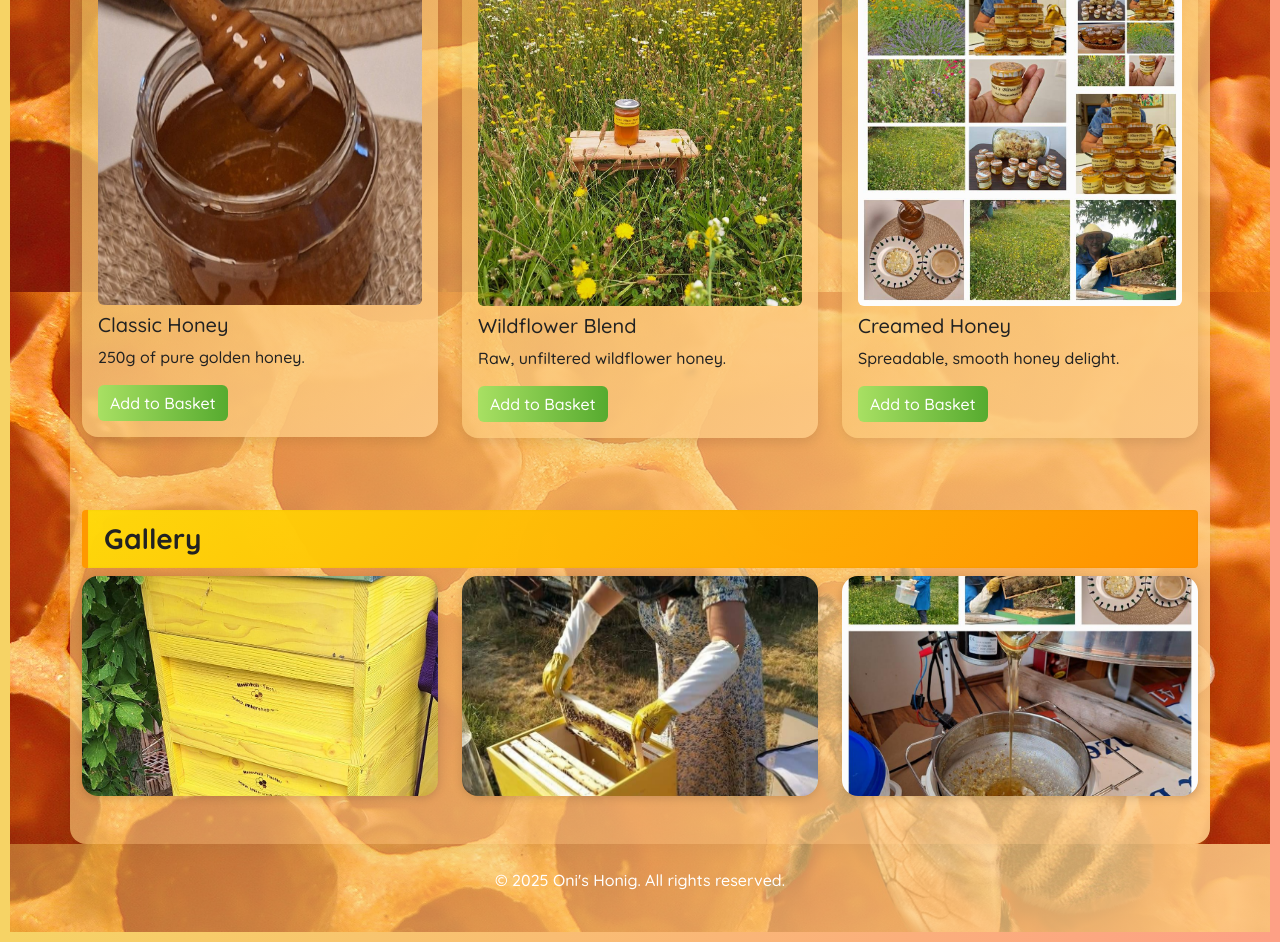
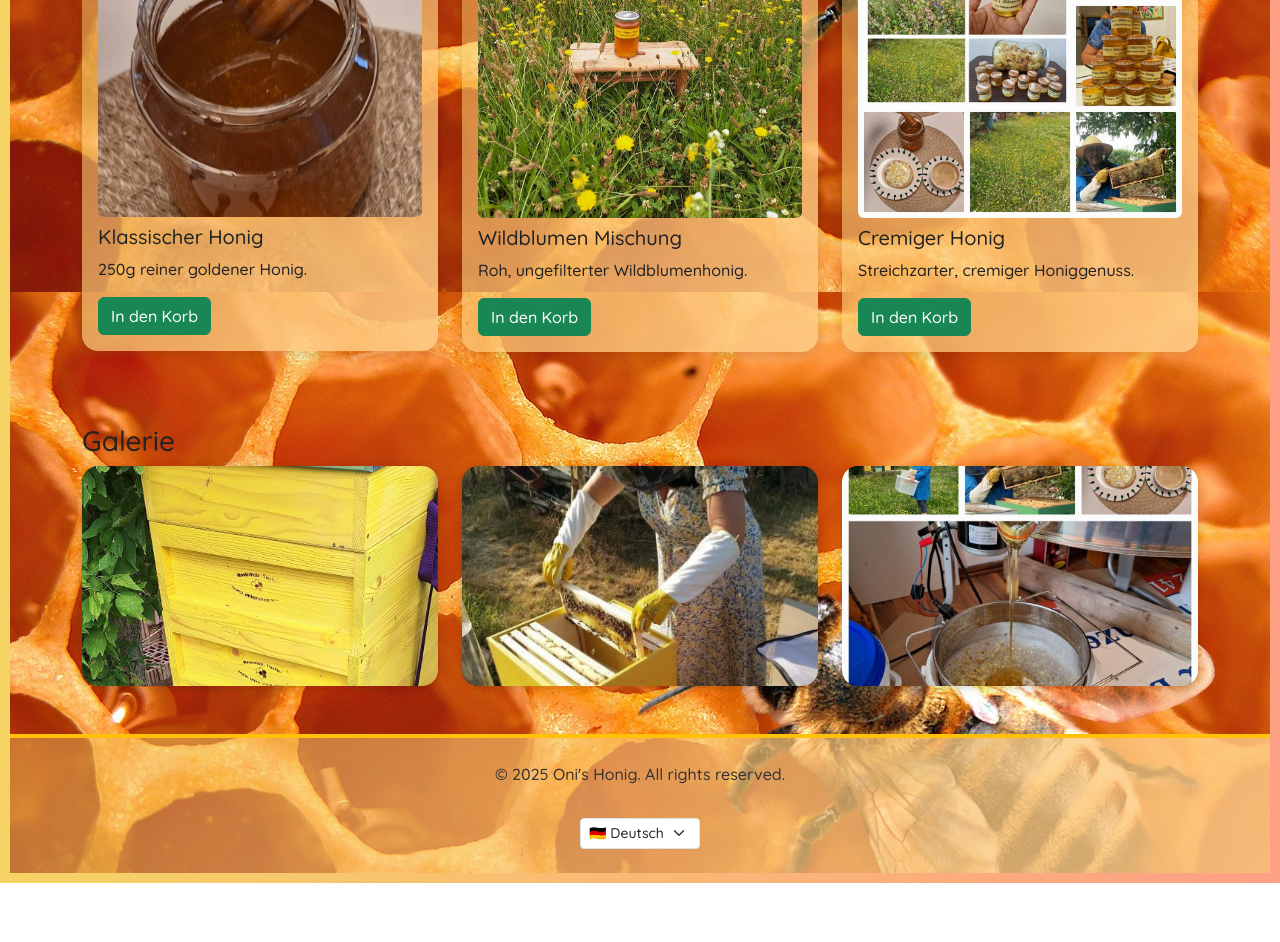
Before and after one commit to KorNSpritz/OniHoni, a plain HTML site: page index.html in a window 1280 px wide. Shown: the part 508-1450 px from the top of the page. After the commit the page ends 1391 px from the top, so only its background shows below. Drawn offline with nearby package versions, Linux system fonts and the light colour scheme.

Commit message:
Update index.html
adding language taggle DE/EN

```diff
--- a/index.html
+++ b/index.html
@@ -1,9 +1,19 @@
 <!DOCTYPE html>
-<html lang="en">
+<html lang="de">
   <head>
     <meta charset="UTF-8" />
     <meta name="viewport" content="width=device-width, initial-scale=1.0" />
     <title>Oni's Honig</title>
+    <meta
+      name="description"
+      content="Oni's Honey - Pure, local and delicious honey from sustainable beekeeping."
+    />
+    <meta
+      name="keywords"
+      content="Honey, Natural Honey, Beekeeping, Oni's Honig, Local Honey, Pure Honey"
+    />
+    <meta name="author" content="Oni" />
+    <link rel="icon" type="image/png" href="logo.jpg" />
     <link
       href="https://cdn.jsdelivr.net/npm/bootstrap@5.3.0/dist/css/bootstrap.min.css"
       rel="stylesheet"
@@ -21,12 +31,16 @@
         background-image: url("wall4.jpg");
         background-size: cover;
         background-attachment: fixed;
-
+        background-position: center;
+        background-repeat: no-repeat;
         color: #222;
         overflow-x: hidden;
         border: 10px solid;
         border-image: linear-gradient(to right, #f6d365, #fda085) 1;
         box-sizing: border-box;
+        min-height: 100vh;
+        padding: 0;
+        margin: 0;
       }
       header {
         background: linear-gradient(
@@ -34,31 +48,11 @@
           rgba(246, 211, 101, 0.4) 0%,
           rgba(253, 201, 133, 0.9) 100%
         );
-        padding: 3rem 1rem;
+        padding: 2rem 1rem;
         text-align: center;
-        color: #fff;
+        color: #333;
         border-bottom: 4px solid #ffc107;
         box-shadow: 0 4px 8px rgba(0, 0, 0, 0.15);
-        animation: fadeInDown 1s ease-out;
-      }
-      @keyframes fadeInDown {
-        from {
-          opacity: 0;
-          transform: translateY(-20px);
-        }
-        to {
-          opacity: 1;
-          transform: translateY(0);
-        }
-      }
-      nav a {
-        margin: 0 12px;
-        color: #fff;
-        font-weight: 600;
-        text-decoration: none;
-      }
-      nav a:hover {
-        text-decoration: underline;
       }
       .logo {
         max-height: 130px;
@@ -70,26 +64,6 @@
       }
       .logo:hover {
         transform: rotate(5deg) scale(1.05);
-      }
-      main {
-        background: linear-gradient(
-          135deg,
-          rgba(246, 211, 101, 0.4) 0%,
-          rgba(253, 201, 133, 0.9) 100%
-        );
-        border-radius: 1rem;
-        padding: 2rem;
-        margin-top: 2rem;
-        box-shadow: 0 6px 15px rgba(0, 0, 0, 0.1);
-        animation: fadeIn 1.5s ease;
-      }
-      @keyframes fadeIn {
-        from {
-          opacity: 0;
-        }
-        to {
-          opacity: 1;
-        }
       }
       .product-card {
         background: linear-gradient(
@@ -125,45 +99,27 @@
         );
         text-align: center;
         padding: 1.5rem;
-        color: #fff;
+        color: #333;
         font-weight: 500;
+        border-top: 4px solid #ffc107;
+        position: relative;
       }
       .lang-switch {
-        position: absolute;
-        top: 10px;
-        right: 10px;
-      }
-      section h3 {
-        background: linear-gradient(
-          135deg,
-          rgba(255, 218, 8, 0.961) 0%,
-          rgb(255, 145, 0) 100%
-        );
-        padding: 0.75rem 1rem;
-        border-left: 6px solid #ff9800;
-        border-radius: 0.25rem;
-        font-weight: 700;
-        box-shadow: inset 0 0 3px rgba(0, 0, 0, 0.05);
-      }
-      button.btn-success {
-        background: linear-gradient(to right, #a8e063, #56ab2f);
-        border: none;
-      }
-      button.btn-warning {
-        background: linear-gradient(to right, #ffd54f, #ffb300);
-        border: none;
+        margin-top: 1rem;
+        width: 120px;
+        display: inline-block;
       }
     </style>
   </head>
   <body>
     <header>
       <img src="logo.jpg" alt="Logo" class="logo" />
-      <h1>Oni's Honey</h1>
-      <p>Pure. Local. Delicious.</p>
+      <h1 data-i18n="title">Oni's Honey</h1>
+      <p data-i18n="subtitle">Pure. Local. Delicious.</p>
     </header>
     <main class="container py-4">
       <section>
-        <h3>My Products</h3>
+        <h3 data-i18n="products">My Products</h3>
         <div class="row">
           <div class="col-md-4 mb-4">
             <div class="product-card p-3">
@@ -172,9 +128,11 @@
                 alt="Honey Jar"
                 class="img-fluid rounded mb-2"
               />
-              <h5>Classic Honey</h5>
-              <p>250g of pure golden honey.</p>
-              <button class="btn btn-success">Add to Basket</button>
+              <h5 data-i18n="prod1-title">Classic Honey</h5>
+              <p data-i18n="prod1-desc">250g of pure golden honey.</p>
+              <button class="btn btn-success" data-i18n="add-to-basket">
+                Add to Basket
+              </button>
             </div>
           </div>
           <div class="col-md-4 mb-4">
@@ -184,9 +142,11 @@
                 alt="Honey Jar"
                 class="img-fluid rounded mb-2"
               />
-              <h5>Wildflower Blend</h5>
-              <p>Raw, unfiltered wildflower honey.</p>
-              <button class="btn btn-success">Add to Basket</button>
+              <h5 data-i18n="prod2-title">Wildflower Blend</h5>
+              <p data-i18n="prod2-desc">Raw, unfiltered wildflower honey.</p>
+              <button class="btn btn-success" data-i18n="add-to-basket">
+                Add to Basket
+              </button>
             </div>
           </div>
           <div class="col-md-4 mb-4">
@@ -196,15 +156,17 @@
                 alt="Honey Jar"
                 class="img-fluid rounded mb-2"
               />
-              <h5>Creamed Honey</h5>
-              <p>Spreadable, smooth honey delight.</p>
-              <button class="btn btn-success">Add to Basket</button>
+              <h5 data-i18n="prod3-title">Creamed Honey</h5>
+              <p data-i18n="prod3-desc">Spreadable, smooth honey delight.</p>
+              <button class="btn btn-success" data-i18n="add-to-basket">
+                Add to Basket
+              </button>
             </div>
           </div>
         </div>
       </section>
       <section class="mt-5">
-        <h3>Gallery</h3>
+        <h3 data-i18n="gallery">Gallery</h3>
         <div class="row">
           <div class="col-md-4 mb-4">
             <img src="hive1.jpg" class="gallery-img" alt="Hive" />
@@ -224,6 +186,58 @@
     </main>
     <footer>
       <p>&copy; 2025 Oni's Honig. All rights reserved.</p>
+      <select id="langSwitcher" class="form-select form-select-sm lang-switch">
+        <option value="de">🇩🇪 Deutsch</option>
+        <option value="en">🇬🇧 English</option>
+      </select>
     </footer>
+    <script>
+      const translations = {
+        de: {
+          title: "Oni's Honig",
+          subtitle: "Rein. Lokal. Köstlich.",
+          products: "Meine Produkte",
+          "prod1-title": "Klassischer Honig",
+          "prod1-desc": "250g reiner goldener Honig.",
+          "prod2-title": "Wildblumen Mischung",
+          "prod2-desc": "Roh, ungefilterter Wildblumenhonig.",
+          "prod3-title": "Cremiger Honig",
+          "prod3-desc": "Streichzarter, cremiger Honiggenuss.",
+          "add-to-basket": "In den Korb",
+          gallery: "Galerie",
+        },
+        en: {
+          title: "Oni's Honey",
+          subtitle: "Pure. Local. Delicious.",
+          products: "My Products",
+          "prod1-title": "Classic Honey",
+          "prod1-desc": "250g of pure golden honey.",
+          "prod2-title": "Wildflower Blend",
+          "prod2-desc": "Raw, unfiltered wildflower honey.",
+          "prod3-title": "Creamed Honey",
+          "prod3-desc": "Spreadable, smooth honey delight.",
+          "add-to-basket": "Add to Basket",
+          gallery: "Gallery",
+        },
+      };
+
+      const switchLanguage = (lang) => {
+        document.querySelectorAll("[data-i18n]").forEach((el) => {
+          const key = el.getAttribute("data-i18n");
+          if (translations[lang][key]) {
+            el.textContent = translations[lang][key];
+          }
+        });
+      };
+
+      document
+        .getElementById("langSwitcher")
+        .addEventListener("change", (e) => {
+          switchLanguage(e.target.value);
+        });
+
+      // Set default language to German
+      switchLanguage("de");
+    </script>
   </body>
 </html>
```
